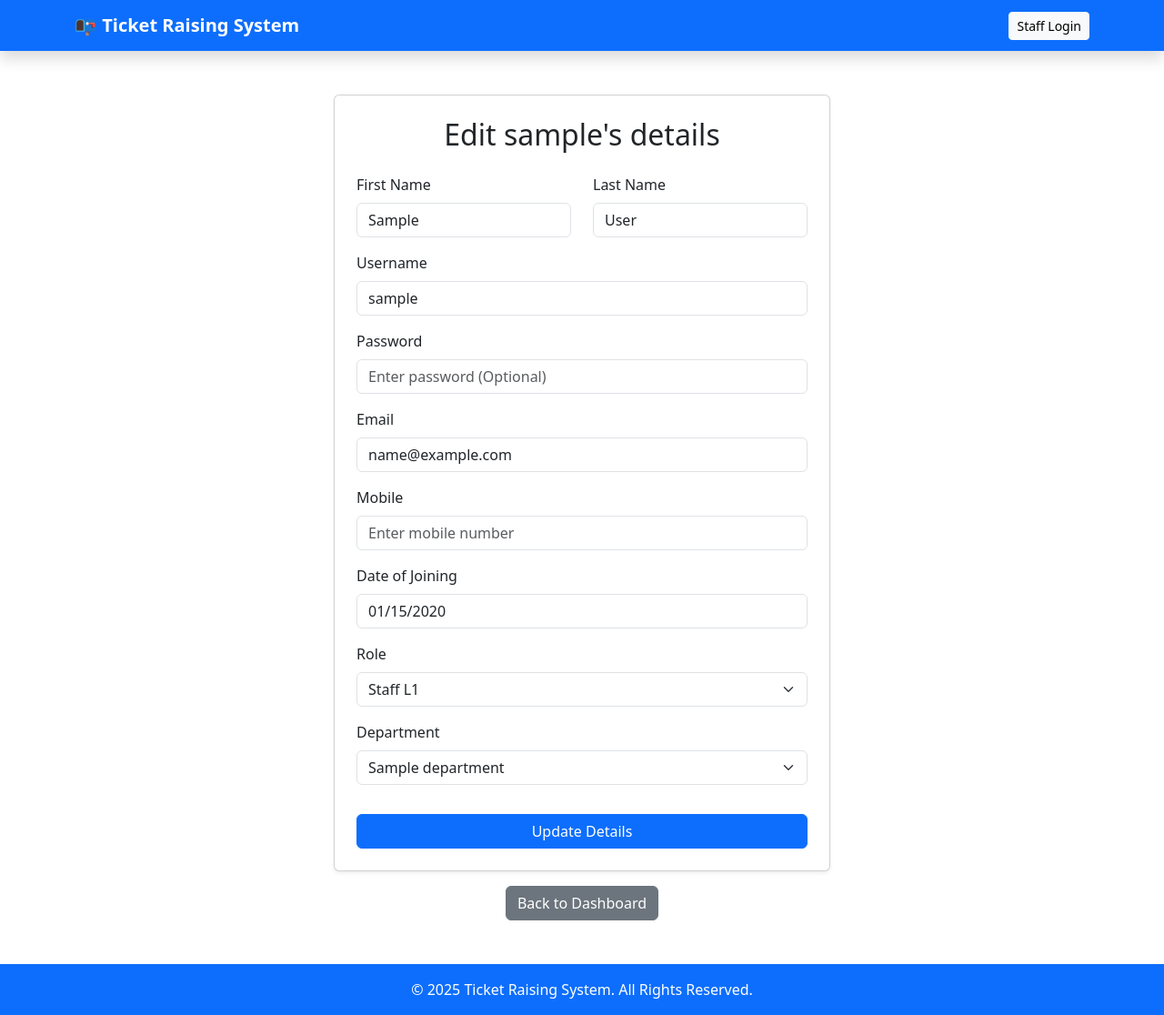
After one commit to Hritik0052/Ticket-Raising-System, a Django app: page /accounts/superadmin/edit/1/ in a window 1280 px wide. The commit adds this page. Shown: the whole page at 91% size. Run offline with Django 5.2, Linux system fonts and the light colour scheme; tables that the repository leaves empty hold one stand-in row (values such as "Sample post").

Commit message:
Made some Little changes

```diff
--- a/System/accounts/urls.py
+++ b/System/accounts/urls.py
@@ -11,5 +11,8 @@ urlpatterns = [
     path("logout/", views.user_logout, name="logout"),
     path("superadmin/view_all_staff", views.view_all_staff, name='view_all_staff'),
     path("superadmin/view_all_tickets", views.view_all_tickets, name='view_all_tickets'),
-    path("superadmin/view_all_departments", views.view_all_departments, name='view_all_departments')
+    path("superadmin/view_all_departments", views.view_all_departments, name='view_all_departments'),
+    path('superadmin/view/<int:pk>/', views.view_staff, name='view_staff'),
+    path('superadmin/edit/<int:pk>/', views.edit_staff, name='edit_staff'),
+    path('superadmin/delete/<int:pk>/', views.delete_staff, name='delete_staff'),
 ]
--- a/System/accounts/views.py
+++ b/System/accounts/views.py
@@ -8,6 +8,49 @@ from tickets.models import Ticket
 from django.contrib import messages
 from django.contrib.auth import authenticate, login, logout
 from django.http import JsonResponse
+from django.shortcuts import  get_object_or_404
+
+
+def view_staff(request, pk):
+    staff = get_object_or_404(User, pk=pk)
+    return render(request, 'accounts/view_staff.html', {'staff': staff})
+
+def edit_staff(request, pk):
+    staff = get_object_or_404(User, pk=pk)
+    departments = Department.objects.all()
+
+    if request.method == 'POST':
+        username = request.POST.get('username')
+        role = request.POST.get('role')
+        mobile = request.POST.get('mobile')
+        department_id = request.POST.get('department')
+        email = request.POST.get('email')
+
+        # Update the staff record
+        staff.username = username
+        staff.role = role
+        staff.mobile = mobile
+        staff.email = email
+
+        if department_id:
+            staff.department_id = department_id
+        else:
+            staff.department = None
+
+        staff.save()
+
+        messages.success(request, f"{staff.username}'s details updated successfully!")
+        return redirect('view_all_staff')  # change to your staff list URL name
+
+    return render(request, 'accounts/edit_staff.html', {
+        'staff': staff,
+        'departments': departments
+    })
+
+def delete_staff(request, pk):
+    staff = get_object_or_404(User, pk=pk)
+    staff.delete()
+    return redirect('view_all_staff')  # redirect back to your list page
 
 
 def home(request):
--- /dev/null
+++ b/System/templates/accounts/edit_staff.html
@@ -0,0 +1,79 @@
+{% extends "base.html" %}
+
+{% block content %}
+<div class="container my-5">
+    <div class="row justify-content-center">
+        <div class="col-md-6">
+            <div class="card shadow-sm p-4">
+                <h2 class="text-center mb-4">Edit {{ staff.username }}'s details</h2>
+
+                <form method="post">
+                    {% csrf_token %}
+
+                    <!-- First & Last Name Row -->
+                    <div class="row mb-3">
+                        <div class="col">
+                            <label for="first_name" class="form-label">First Name</label>
+                            <input type="text" name="first_name" id="first_name" class="form-control" value="{{ staff.first_name }}" readonly>
+                        </div>
+                        <div class="col">
+                            <label for="last_name" class="form-label">Last Name</label>
+                            <input type="text" name="last_name" id="last_name" class="form-control" value="{{ staff.last_name }}" readonly>
+                        </div>
+                    </div>
+
+                    <div class="mb-3">
+                        <label for="username" class="form-label">Username</label>
+                        <input type="text" name="username" id="username" class="form-control" value="{{ staff.username }}" readonly>
+                    </div>
+
+                    <div class="mb-3">
+                        <label for="password" class="form-label">Password</label>
+                        <input type="password" name="password" id="password" class="form-control" placeholder="Enter password (Optional)">
+                    </div>
+
+                     <!-- Email -->
+                    <div class="mb-3">
+                        <label for="email" class="form-label">Email</label>
+                        <input type="email" name="email" id="email" class="form-control" value="{{ staff.email }}">
+                    </div>
+
+                    <!-- Mobile -->
+                    <div class="mb-3">
+                        <label for="mobile" class="form-label">Mobile</label>
+                        <input type="text" name="mobile" id="mobile" class="form-control" placeholder="Enter mobile number" required>
+                    </div>
+
+                    <!-- Date of Joining -->
+                    <div class="mb-3">
+                        <label for="date_joined" class="form-label">Date of Joining</label>
+                        <input type="date" name="date_joined" id="date_joined" class="form-control" value="{{ staff.date_joined|date:'Y-m-d' }}" readonly>
+                    </div>
+
+                    <div class="mb-3">
+                        <label for="role" class="form-label">Role</label>
+                        <select name="role" id="role" class="form-select" required>
+                            <option value="staff_l1">Staff L1</option>
+                            <option value="staff_l2">Staff L2</option>
+                        </select>
+                    </div>
+
+                    <div class="mb-3">
+                        <label for="department" class="form-label">Department</label>
+                        <select name="department" id="department" class="form-select" required>
+                            {% for dept in departments %}
+                                <option value="{{ dept.id }}">{{ dept.name }}</option>
+                            {% endfor %}
+                        </select>
+                    </div>
+
+                    <button type="submit" class="btn btn-primary mt-3 w-100">Update Details</button>
+                </form>
+            </div>
+            <div class="text-center mt-3">
+                <a href="{% url 'superadmin_dashboard' %}" class="btn btn-secondary">Back to Dashboard</a>
+            </div>
+        </div>
+    </div>
+</div>
+{% endblock %}
--- a/System/templates/accounts/superadmin_dashboard.html
+++ b/System/templates/accounts/superadmin_dashboard.html
@@ -89,7 +89,7 @@
     <div class="card shadow-sm mb-4">
         <div class="card-body">
             <ul class="list-group list-group-flush">
-                {% for staff in staff_members|slice:":3" %}
+                {% for staff in staff_members|slice:"32" %}
                     <li class="list-group-item">
                         {{ staff.username }} - {{ staff.role }} - {{ staff.department.name }}
                     </li>
@@ -98,7 +98,7 @@
                 {% endfor %}
             </ul>
 
-            {% if staff_members|length > 3 %}
+            {% if staff_members|length > 2 %}
                <div class="text-end mt-2">
                     <a href="{% url 'view_all_staff' %}" class="btn btn-sm btn-outline-primary">View All</a>
                 </div>
--- a/System/templates/base.html
+++ b/System/templates/base.html
@@ -9,6 +9,7 @@
 
     <!-- Bootstrap Bundle JS (includes Popper) -->
     <script src="https://cdn.jsdelivr.net/npm/bootstrap@5.3.3/dist/js/bootstrap.bundle.min.js"></script>
+    <link rel="stylesheet" href="https://cdnjs.cloudflare.com/ajax/libs/font-awesome/6.5.0/css/all.min.css"/>
 </head>
 <body class="d-flex flex-column min-vh-100">
 
@@ -20,7 +21,9 @@
                 {% if request.user.is_authenticated %}
                     <form method="post" action="{% url 'logout' %}">
                         {% csrf_token %}
-                        <button type="submit" class="btn btn-light btn-sm">Logout</button>
+                                                <button type="submit" class="btn btn-light btn-sm">
+                            <i class="fa fa-sign-out" aria-hidden="true"></i>
+                        </button>
                     </form>
                 {% else %}
                     <a href="{% url 'home' %}" class="btn btn-light btn-sm">Staff Login</a>
```
Also changed, not shown: System/templates/accounts/view_all_staff.html (+21 -2 lines), System/templates/accounts/view_staff.html (+54 -18 lines).
